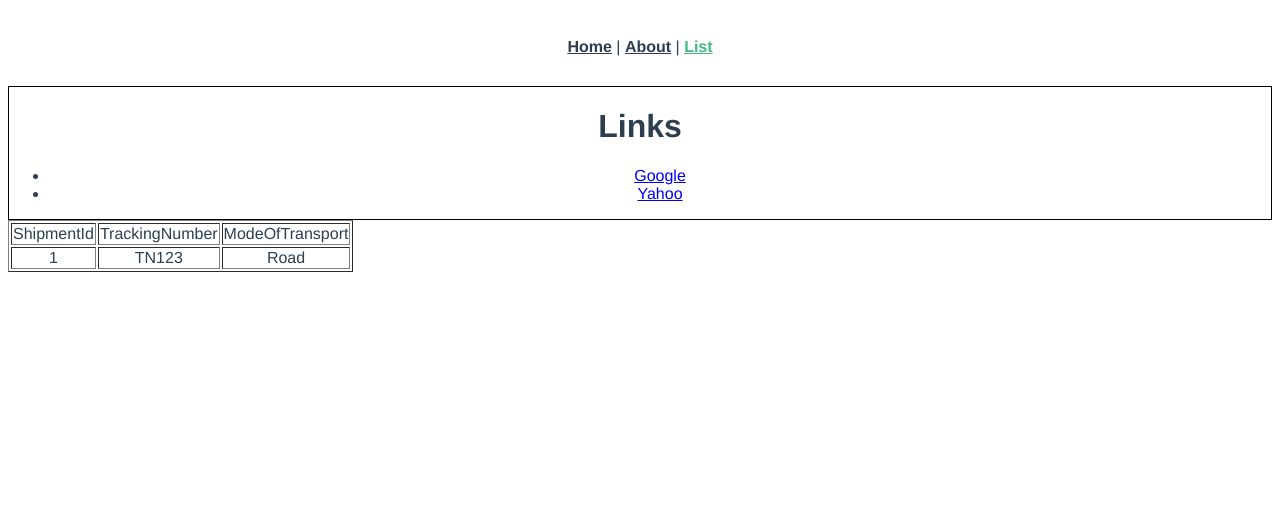
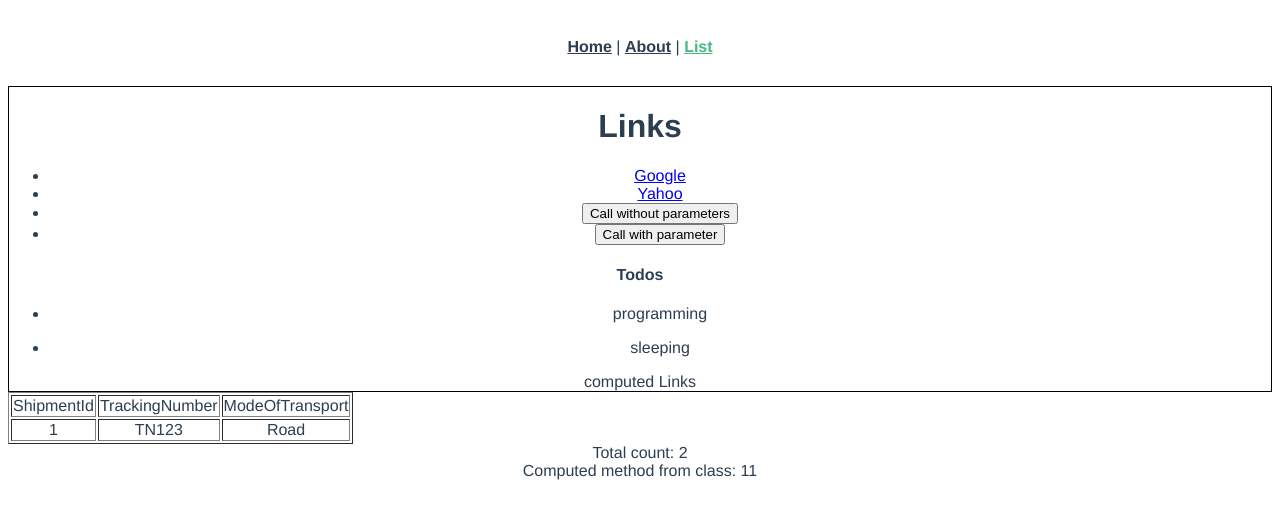
Before and after one commit to Fachher/vuejsschool, a Vue app: page /#/list in a window 1280 px wide. Shown: the top 518 px of the page. Built offline with nearby package versions, Linux system fonts and the light colour scheme.

Commit message:
temp commit 1

```diff
--- a/src/components/ListMenu.vue
+++ b/src/components/ListMenu.vue
@@ -4,16 +4,105 @@
         <ul>
             <li><a href="http://www.google.de">Google</a></li>
             <li><a href="http://www.yahoo.de">Yahoo</a></li>
+            <li><button @click="countUp">Call without parameters</button></li>
+            <li><button @click="countUpWithParam(12)">Call with parameter</button></li>
         </ul>
+
+        <h4>Todos</h4>
+        <ul v-for="todo in doneTodos">
+            <li>{{todo.text}}</li>
+        </ul>
+        <span>{{computedMsg}}</span>
     </div>
 </template>
 
 <script lang="ts">
-    import {Component, Prop, Vue} from 'vue-property-decorator';
+    import {Component, Model, Prop, Vue, Watch} from 'vue-property-decorator';
+    import {NoCache} from "../decorators/no-cache";
 
     @Component
     export default class ListMenu extends Vue {
-        @Prop() private msg!: string;
+
+        // ================== vue properties which can been set by directives ============
+
+        @Prop()
+        private msg!: string;
+
+        @Prop({required: true, default: 1, type: String})
+        private count!:number;
+
+        // ================== vue watch points which are triggered "once" when a property has been changed
+
+        @Watch("count")
+        doSomethingWhenMsgChange(newVal: string, oldVal: string){
+            console.log(`oldValue: ${oldVal}`);
+            console.log(`newValu: ${newVal}`);
+        }
+
+
+        // ========== computed methods ============
+        @NoCache
+        get computedMsg(){
+            return 'computed ' + this.msg;
+        }
+
+        get doneTodos(){
+            return this.$store.getters.doneTodos;
+        }
+
+        // ========== methods ========
+
+        countUp() {
+            console.log('Count up by one');
+            console.log(this.count);
+            // calling mutation
+            this.$store.commit('increment');
+            console.log(this.$store.state.count);
+        }
+
+        countUpWithParam(offset:number){
+            // calling action
+            this.$store.dispatch('increment');
+            console.log(`Count up by offset ${offset}`);
+            console.log(this.count);
+        }
+
+
+        // ========================== vue lifecycle methods =======================
+
+        beforeCreate(){
+            console.log('vue component will be created!');
+        }
+
+        created(){
+            console.log('vue component has been created!');
+        }
+
+        beforeMount() {
+            console.log('vue component will be mounted!');
+        }
+
+        mounted(){
+            console.log('vue component has been mounted!');
+        }
+
+        beforeUpdate(){
+            console.log('vue component will be updated!');
+        }
+
+        updated(){
+            console.log('vue component has been updated!');
+        }
+
+        beforeDestroy(){
+            console.log('vue component will be destroyed!');
+        }
+
+        destroyed(){
+            console.log('vue component has been destroyed')
+        }
+
+
     }
 </script>
 
--- /dev/null
+++ b/src/decorators/no-cache.ts
@@ -0,0 +1,9 @@
+import { createDecorator } from 'vue-class-component'
+
+export const NoCache = createDecorator((options, key) => {
+    // component options should be passed to the callback
+    // and update for the options object affect the component
+
+    // @ts-ignore
+    options.computed[key].cache = false
+});
--- a/src/store.ts
+++ b/src/store.ts
@@ -1,16 +1,55 @@
 import Vue from 'vue'
 import Vuex from 'vuex'
 
-Vue.use(Vuex)
+Vue.use(Vuex);
 
 export default new Vuex.Store({
-  state: {
+    state: {
+        count: 0,
+        todos: [{
+            id: 1,
+            text: 'programming',
+            done: true
+        }, {
+            id: 2,
+            text: 'eating',
+            done: false
+        }, {
+            id: 3,
+            text: 'sleeping',
+            done: true
+        }]
+    },
+    // must be synchronous
+    mutations: {
+        increment(state) {
+            state.count++;
+        },
+        addTodo(state, todo) {
+            state.todos.push(todo);
+        }
+    },
 
-  },
-  mutations: {
+    // Instead of mutating the state, actions commit mutations.
+    // Actions can contain arbitrary asynchronous operations.
+    actions: {
+        incrementAsync(context) {
+            setTimeout(() => {
+                context.commit('increment')
+            }, 1000);
+        },
+        addTodo({commit}, todo) {
+            commit('addTodo', todo)
+        }
 
-  },
-  actions: {
-
-  }
+    },
+    getters: {
+        doneTodos: state => {
+            return state.todos.filter(todo => todo.done)
+        },
+        doneTodosCount: (state, getters) => {
+            return getters.doneTodos.length
+        }
+    },
+    plugins: []
 })
--- a/src/views/About.vue
+++ b/src/views/About.vue
@@ -3,3 +3,15 @@
     <h1>This is an about page</h1>
   </div>
 </template>
+
+<script lang="ts">
+    import { Vue } from 'vue-property-decorator';
+    import Component from "vue-class-component";
+
+    @Component
+    export default class Home extends Vue {
+        beforeRouteEnter() {
+            console.log('About has been entered');
+        }
+    }
+</script>
--- a/src/views/Home.vue
+++ b/src/views/Home.vue
@@ -14,5 +14,9 @@ import HelloWorld from '@/components/HelloWorld.vue'; // @ is an alias to /src
     HelloWorld,
   },
 })
-export default class Home extends Vue {}
+export default class Home extends Vue {
+    beforeRouteEnter() {
+        console.log('Home route has been entered');
+    }
+}
 </script>
--- a/src/views/ShipmentList.vue
+++ b/src/views/ShipmentList.vue
@@ -1,7 +1,10 @@
 <template>
     <div>
-        <ListMenu msg="Links"/>
+        <ListMenu msg="Links" count="0"/>
         <ListContent/>
+        <span>Total count: {{ doneTodosCount }}</span>
+        <br>
+        <span>Computed method from class: {{ anotherComputedMethod }}</span>
     </div>
 </template>
 
@@ -9,14 +12,30 @@
     import {Component, Vue} from 'vue-property-decorator';
     import ListContent from '@/components/ListContent.vue';
     import ListMenu from '@/components/ListMenu.vue';
+    import {mapGetters} from "vuex";
 
     @Component({
         components: {
             ListMenu,
             ListContent
-        }
+        },
+        computed: mapGetters(['doneTodosCount', 'anotherGetter'])
     })
     export default class ShipmentList extends Vue {
+
+        printHello(){
+            console.log('Hello child')
+        }
+
+        // route event handler
+        beforeRouteEnter() {
+            console.log('shipment list route has been entered');
+        }
+
+        get anotherComputedMethod(): number{
+            return 10 + 1;
+        }
+
 
     }
 </script>
```
Also changed, not shown: src/class-component-hooks.ts (added, +9 -0 lines), src/main.ts (+5 -3 lines), src/App.vue (line endings or trailing spaces), 1 other file (tests, documents, lock files or other folders).
